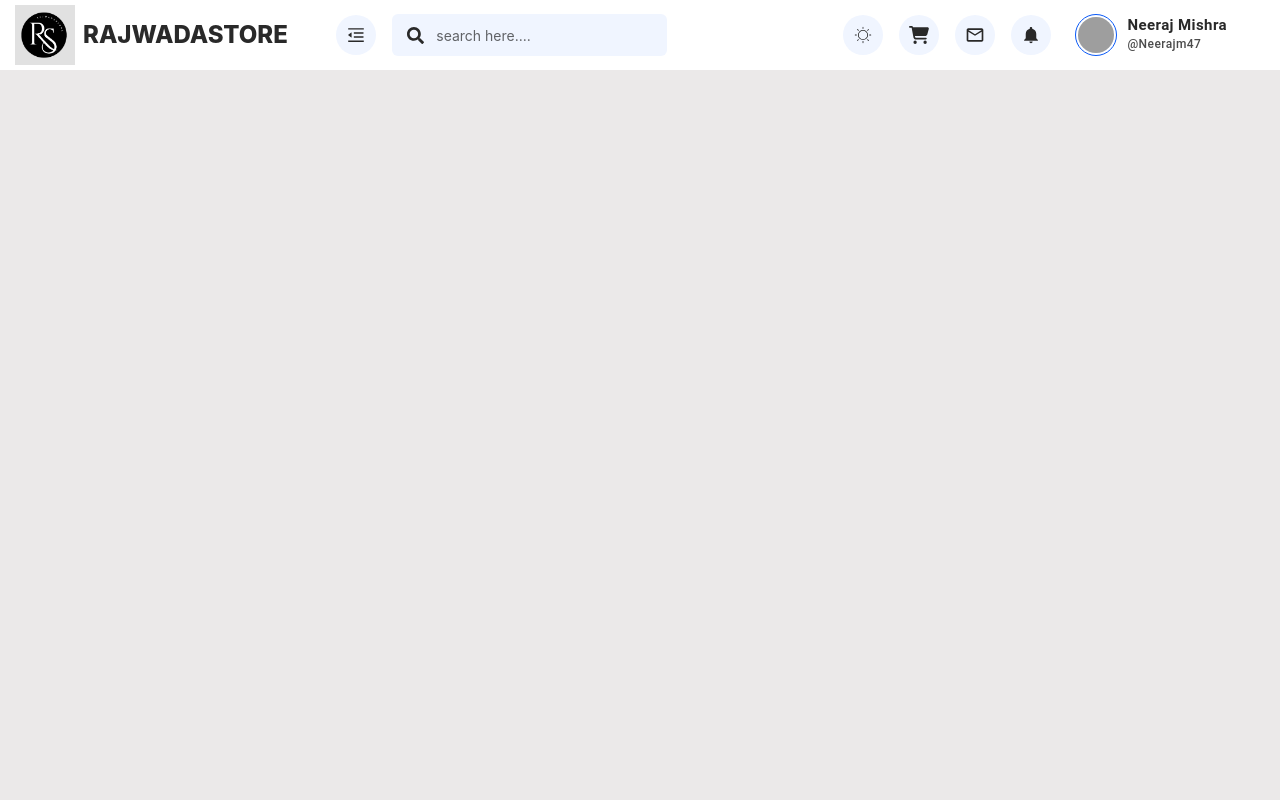
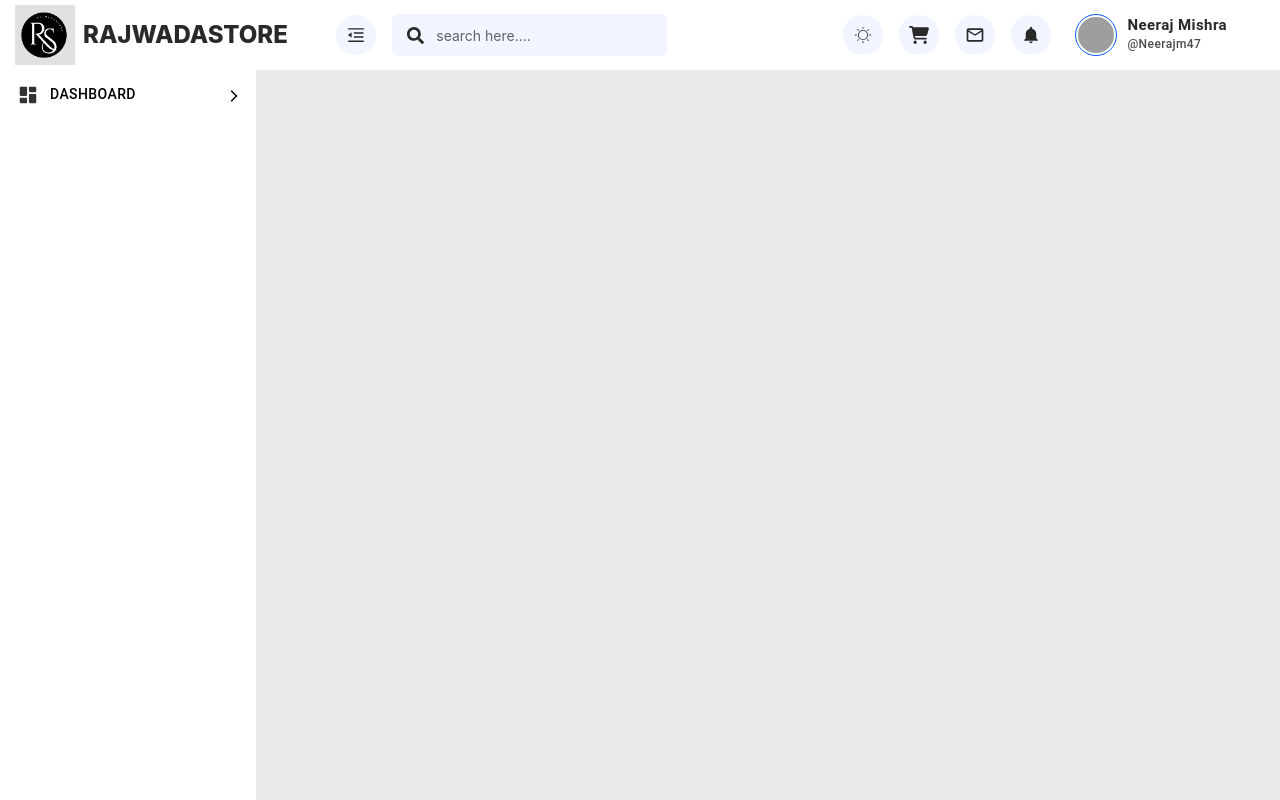
Before and after one commit to mishra-naveen-dev/admin_Dashboard, a React (Create React App) app: page / in a window 1280 px wide. Built offline with nearby package versions, Linux system fonts and the light colour scheme; grey boxes are pictures that could not be loaded.

Commit message:
mergeing the code

```diff
--- a/src/App.css
+++ b/src/App.css
@@ -25,7 +25,7 @@ body {
 .btn-blue:hover {
   background: #0858f7f5 !important;
 }
-.btn-white{
+.btn-white {
   background: #fff !important;
   font-size: 14px !important;
   font-weight: 600;
@@ -37,6 +37,10 @@ header {
   width: 100%;
   height: 70px;
   background: #fff !important;
+  position: fixed;
+  top: 0px;
+  left: 0px;
+  z-index: 1000;
 }
 
 header .logo {
@@ -223,3 +227,17 @@ header .part2 {
 .dropdown_list .menu-scroll-container::-webkit-scrollbar-track {
   background: #f1f1f1;
 }
+
+.main .sidebarWrapper {
+  width: 20%;
+  flex: 0 0 20%;
+  transition: all 0.3s ease-in-out;
+}
+.main .sidebarWrapper .sidebar {
+  width: 20%;
+  height: 100vh;
+  position: fixed;
+  top: 70px;
+  left: 0px;
+  background: #fff;
+}
--- a/src/App.js
+++ b/src/App.js
@@ -1,17 +1,26 @@
 import "./App.css";
+import "./components/SideBar/SideBar.css";
 import { BrowserRouter, Route, Routes } from "react-router-dom";
 import "bootstrap/dist/css/bootstrap.min.css";
 import Dashboard from "./pages/Dashboard";
 import Header from "./components/Header";
+import Sidebar from "./components/SideBar";
 
 function App() {
   return (
     <BrowserRouter>
       <Header />
-      <Routes>
-        <Route path="/" exact={true} element={<Dashboard />} />
-        <Route path="/dashboard" exact={true} element={<Dashboard />} />
-      </Routes>
+      <div className="main d-flex">
+        <div className="sidebarWrapper">
+          <Sidebar />
+        </div>
+        <div className="contentWrapper">
+          <Routes>
+            <Route path="/" exact={true} element={<Dashboard />} />
+            <Route path="/dashboard" exact={true} element={<Dashboard />} />
+          </Routes>
+        </div>
+      </div>
     </BrowserRouter>
   );
 }
--- /dev/null
+++ b/src/components/SideBar/SideBar.css
@@ -0,0 +1,33 @@
+.main .sidebarWrapper .sidebar ul {
+  margin-bottom: 0px !important;
+  padding-left: 0px;
+}
+.main .sidebarWrapper .sidebar ul li {
+  list-style: none;
+}
+.main .sidebarWrapper .sidebar ul li button {
+  color: #000;
+  text-align: left;
+  justify-content: left;
+  border-radius: 0px !important;
+  padding: 12px 15px !important;
+  align-items: center;
+}
+.main .sidebarWrapper .sidebar ul li button .icon {
+  display: flex;
+  align-items: center;
+  justify-content: center;
+  width: 25px !important;
+  height: 25px;
+  margin-right: 10px !important;
+}
+
+.main .sidebarWrapper .sidebar ul li button .icon svg {
+  color: #000;
+  opacity: 0.8;
+  font-size: 22px;
+}
+.main .sidebarWrapper .sidebar ul li button .arrow {
+  margin-left: auto;
+  align-items: center;
+}
--- /dev/null
+++ b/src/components/SideBar/index.js
@@ -0,0 +1,25 @@
+import Button from "@mui/material/Button";
+
+//icon
+import { RiDashboardFill } from "react-icons/ri";
+import { MdArrowForwardIos } from "react-icons/md";
+
+
+
+const SideBar = () => {
+  return (
+    <>
+      <div className="sidebar">
+        <ul>
+          <li>
+            <Button className="w-100">
+              <span className="icon"><RiDashboardFill /></span>Dashboard
+              <span className="arrow"><MdArrowForwardIos /></span>
+            </Button>
+          </li>
+        </ul>
+      </div>
+    </>
+  );
+};
+export default SideBar;
--- a/src/pages/Dashboard/index.js
+++ b/src/pages/Dashboard/index.js
@@ -1,4 +1,8 @@
 const Dashboard = () => {
-  return <>{/* <h1>Dashboard Page</h1> */}</>;
+  return (
+    <>
+      {/* <h4>Dashboard Page</h4> */}
+    </>
+  );
 };
 export default Dashboard;
```
